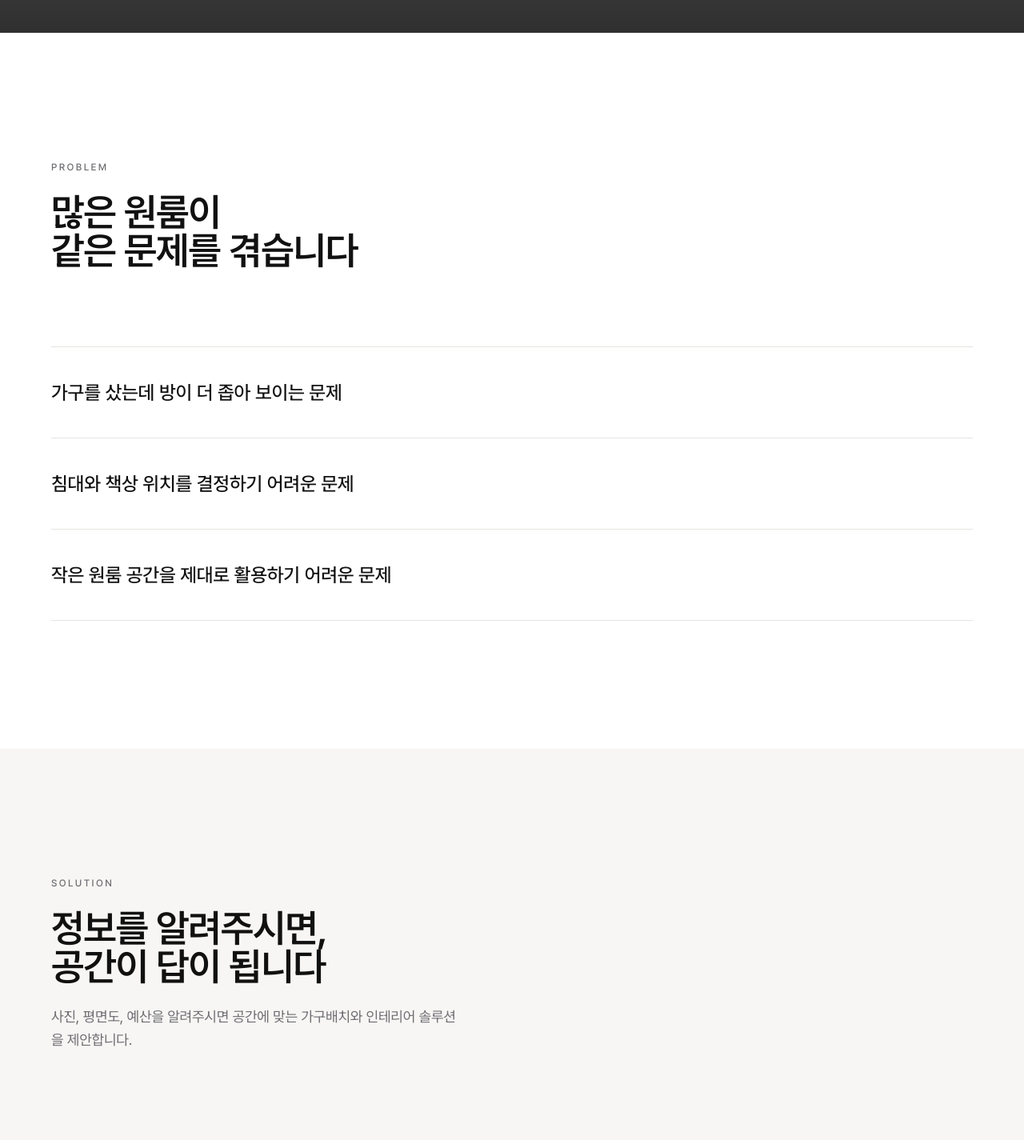
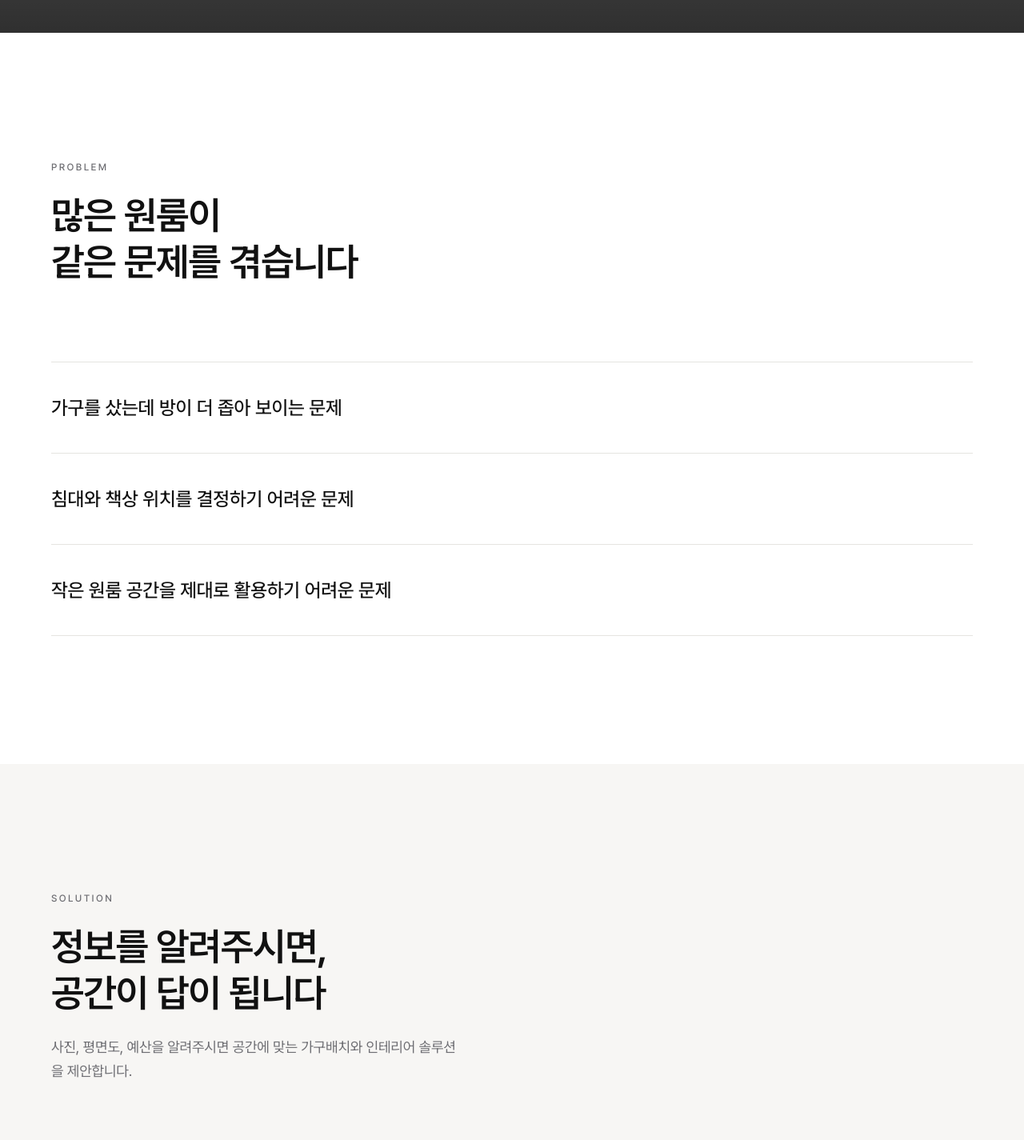
Before and after one commit to judack/interiorrecipe, a Next.js app: page / in a window 1280 px wide. Shown: the part 759-2184 px from the top of the page at 80% size. Built offline with nearby package versions, Linux system fonts and the light colour scheme; grey boxes are pictures that could not be loaded.

Commit message:
Problem/Solution 섹션 타이틀 행간 20% 확대

```diff
--- a/components/problem-section.tsx
+++ b/components/problem-section.tsx
@@ -14,7 +14,7 @@ export function ProblemSection() {
           <p className="text-xs font-medium tracking-[0.2em] text-mute uppercase">
             Problem
           </p>
-          <h2 className="mt-6 max-w-2xl text-3xl font-semibold tracking-tight md:text-5xl">
+          <h2 className="mt-6 max-w-2xl text-3xl font-semibold tracking-tight leading-[1.44] md:text-5xl md:leading-[1.2]">
             많은 원룸이
             <br />
             같은 문제를 겪습니다
--- a/components/solution-section.tsx
+++ b/components/solution-section.tsx
@@ -13,7 +13,7 @@ export function SolutionSection() {
           <p className="text-xs font-medium tracking-[0.2em] text-mute uppercase">
             Solution
           </p>
-          <h2 className="mt-6 max-w-2xl text-3xl font-semibold tracking-tight md:text-5xl">
+          <h2 className="mt-6 max-w-2xl text-3xl font-semibold tracking-tight leading-[1.44] md:text-5xl md:leading-[1.2]">
             정보를 알려주시면,
             <br />
             공간이 답이 됩니다
```
